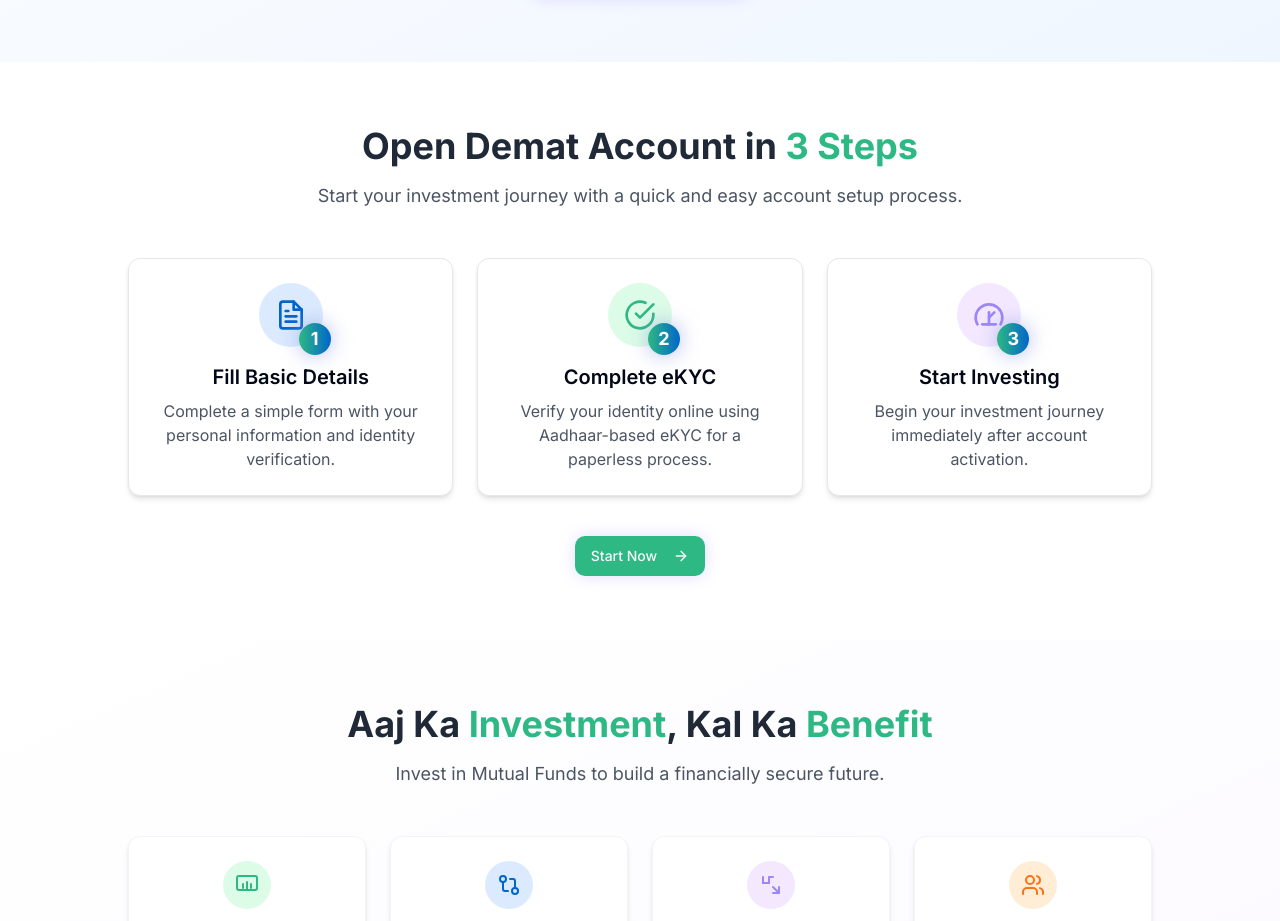
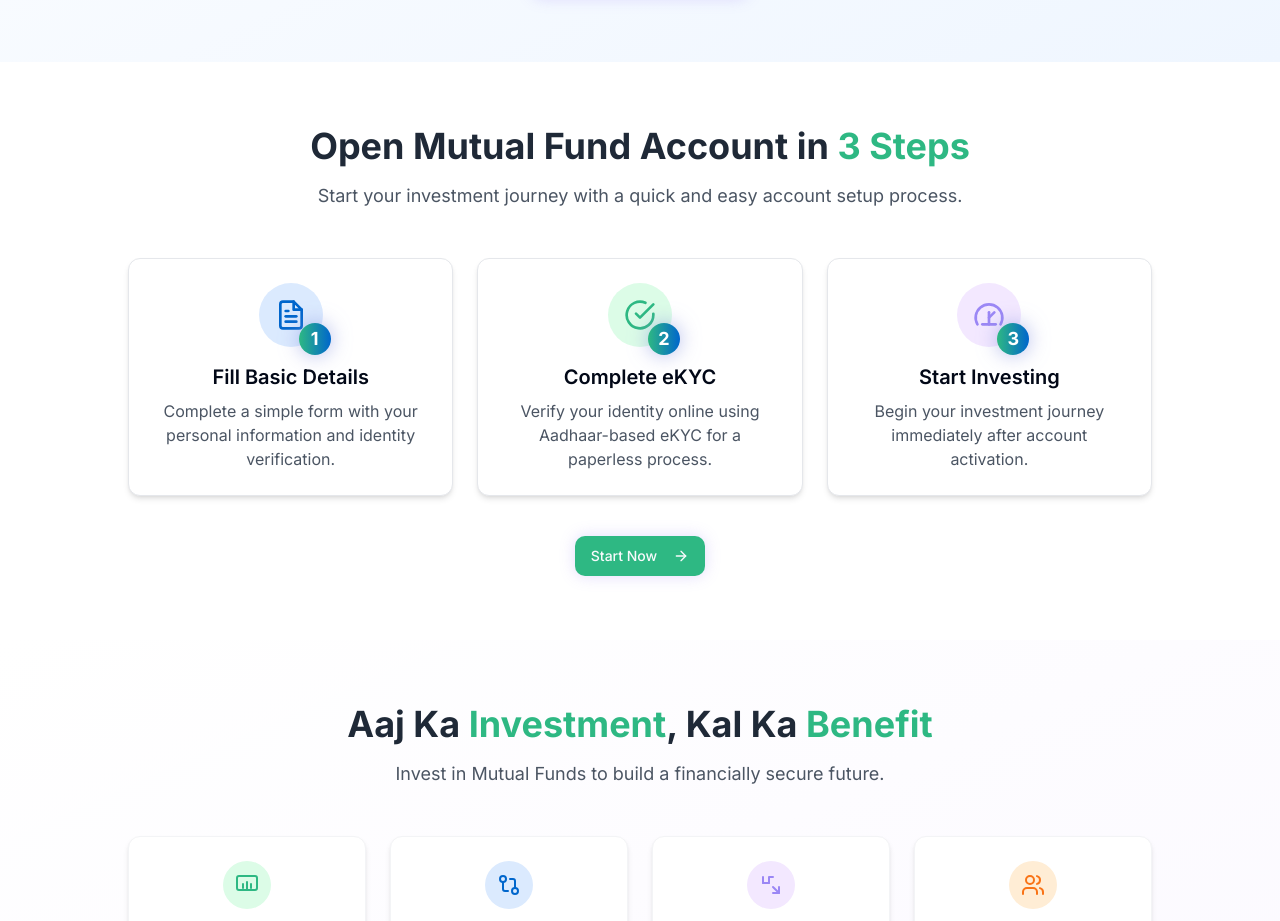
Before and after one commit to spyramf/MoneyBharat, a React (Vite) app: page /mutual-funds in a window 1280 px wide. Shown: the part 1008-1929 px from the top of the page. Built offline with nearby package versions, Linux system fonts and the light colour scheme.

Commit message:
Visual edit in Lovable
Edited UI in Lovable

```diff
--- a/src/pages/MutualFunds.tsx
+++ b/src/pages/MutualFunds.tsx
@@ -613,7 +613,7 @@ const MutualFunds = () => {
           <div className="max-w-5xl mx-auto">
             <div className="text-center mb-12">
               <h2 className="text-3xl md:text-4xl font-bold mb-4">
-                <span className="text-gray-800">Open Demat Account in </span>
+                <span className="text-gray-800">Open Mutual Fund Account in </span>
                 <span className="text-fintech-green">3 Steps</span>
               </h2>
               <p className="text-lg text-gray-600 max-w-3xl mx-auto">
```
